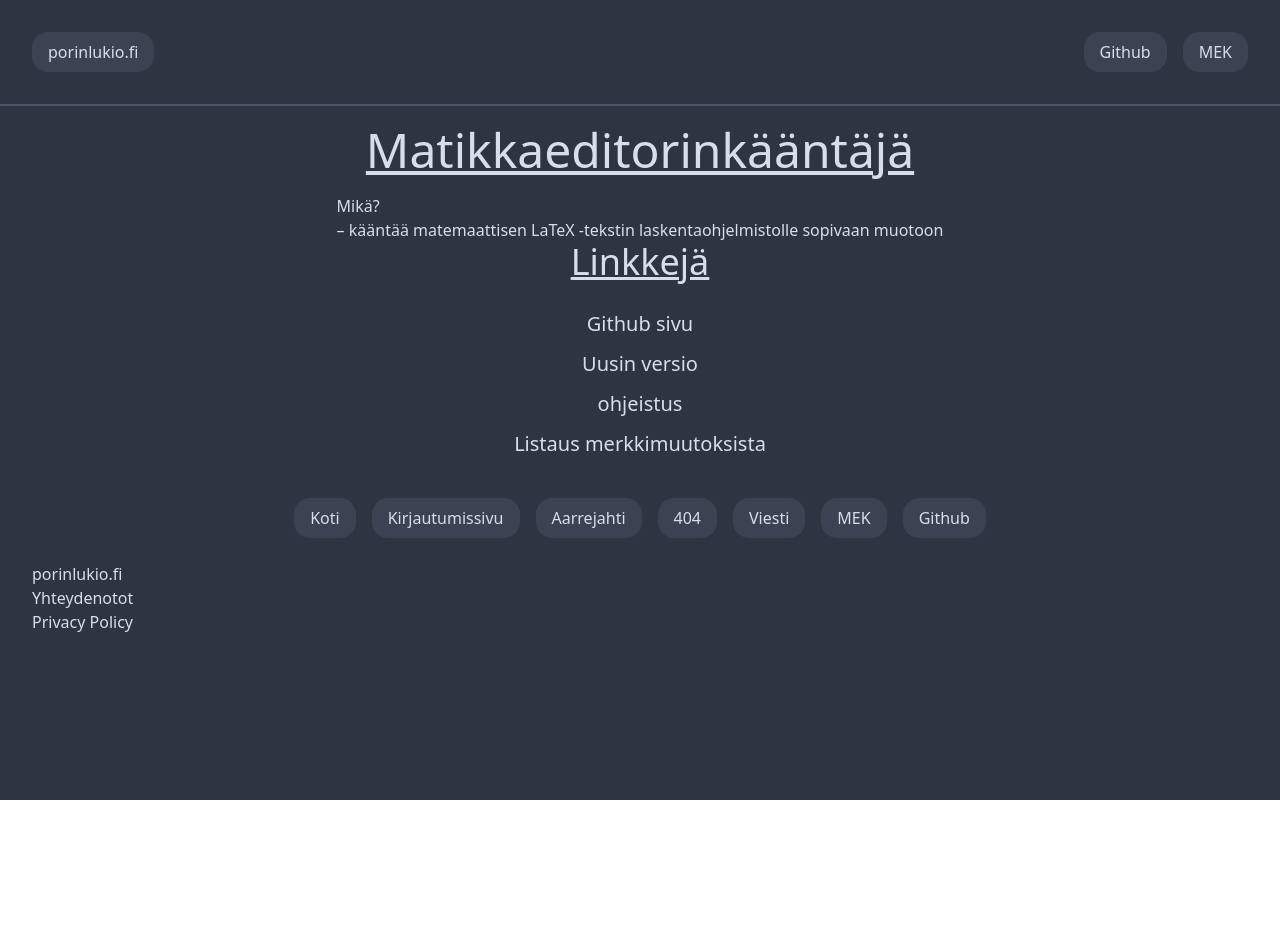
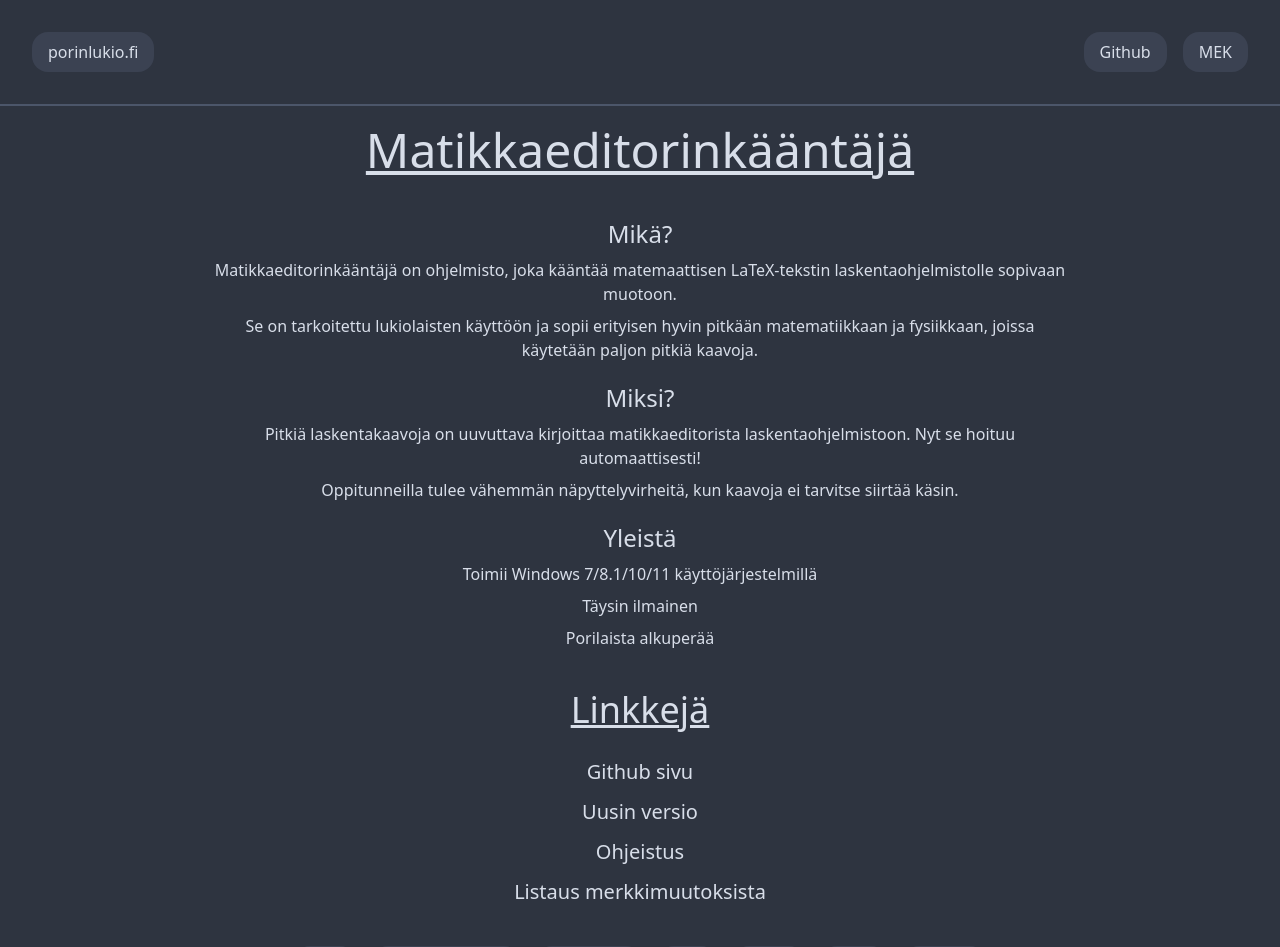
Before and after one commit to eeme1i/fish, a Next.js app: page /mek in a window 1280 px wide. Shown: the top 947 px of the page. Before the commit the page ends 800 px from the top, so only its background shows below. Built offline with nearby package versions, Linux system fonts and the light colour scheme; no server answers.

Commit message:
Add text

```diff
--- a/components/MekLinks.js
+++ b/components/MekLinks.js
@@ -1,25 +1,36 @@
 import Link from "next/dist/client/link";
+
+function LinkElement({ link, text }) {
+  return (
+    <Link href={link}>
+      <a className="hover:underline mx-auto">{text}</a>
+    </Link>
+  );
+}
 
 export default function MekLinks() {
   return (
-    <div className="pb-8 text-xl text-nord4 flex flex-col gap-3 w-full">
+    <div className="pb-8 p-5 text-xl text-nord4 flex flex-col gap-3 w-full">
       <a className="text-4xl underline mx-auto pb-4">Linkkejä</a>
+      <LinkElement
+        link="https://github.com/matikkaeditorinkaantaja"
+        text="Github sivu"
+      />
 
-      <Link href="https://github.com/matikkaeditorinkaantaja">
-        <a className="hover:underline mx-auto">Github sivu</a>
-      </Link>
+      <LinkElement
+        link="https://github.com/matikkaeditorinkaantaja/Matikkaeditorinkaantaja/releases"
+        text="Uusin versio"
+      />
 
-      <Link href="https://github.com/matikkaeditorinkaantaja/Matikkaeditorinkaantaja/releases">
-        <a className="hover:underline mx-auto">Uusin versio</a>
-      </Link>
+      <LinkElement
+        link="https://docs.google.com/document/d/1akGTKmWnCJrbmtH4gM1ucTExSKc3ipGZCM-l1wJatUQ/edit"
+        text="Ohjeistus"
+      />
 
-      <Link href="https://docs.google.com/document/d/1akGTKmWnCJrbmtH4gM1ucTExSKc3ipGZCM-l1wJatUQ/edit">
-        <a className="hover:underline mx-auto">ohjeistus</a>
-      </Link>
-
-      <Link href="https://docs.google.com/spreadsheets/d/1bi-iejOZ7LSQXTja8hWFj7LcgKMt4z3Aa5pRelak9R8/edit?usp=sharing">
-        <a className="hover:underline mx-auto">Listaus merkkimuutoksista</a>
-      </Link>
+      <LinkElement
+        link="https://docs.google.com/spreadsheets/d/1bi-iejOZ7LSQXTja8hWFj7LcgKMt4z3Aa5pRelak9R8/edit?usp=sharing"
+        text="Listaus merkkimuutoksista"
+      />
     </div>
   );
 }
--- a/pages/mek.js
+++ b/pages/mek.js
@@ -4,7 +4,7 @@
 import Head from "next/dist/shared/lib/head";
 
 function Row({ text }) {
-  return <a>&ndash; {text}</a>;
+  return <a className="text-center">{text}</a>;
 }
 
 export default function Home() {
@@ -18,12 +18,34 @@
       <Header />
 
       <div className="text-nord4 flex flex-col">
-        <a className="mx-auto py-5 text-5xl underline">
-          Matikkaeditorinkääntäjä
-        </a>
-        <div className="flex flex-col w-sm mx-auto">
-          <a>Mikä?</a>
-          <Row text="kääntää matemaattisen LaTeX -tekstin laskentaohjelmistolle sopivaan muotoon"></Row>
+        <div className="h-28 py-5 text-5xl">
+          <div className="absolute w-full flex">
+            <a className="mx-auto underline visible md:invisible">MEK</a>
+          </div>
+          <div className="absolute w-full flex">
+            <a className="mx-auto underline break-all invisible md:visible">
+              Matikkaeditorinkääntäjä
+            </a>
+          </div>
+        </div>
+
+        <div className="flex flex-col w-2/3 mx-auto gap-2 pb-5">
+          <a className="mx-auto text-2xl">Mikä?</a>
+          <Row text="Matikkaeditorinkääntäjä on ohjelmisto, joka kääntää matemaattisen LaTeX-tekstin laskentaohjelmistolle sopivaan muotoon."></Row>
+          <Row text="Se on tarkoitettu lukiolaisten käyttöön ja sopii erityisen hyvin pitkään matematiikkaan ja fysiikkaan, joissa käytetään paljon pitkiä kaavoja."></Row>
+        </div>
+
+        <div className="flex flex-col w-2/3 mx-auto gap-2 pb-5">
+          <a className="mx-auto text-2xl">Miksi?</a>
+          <Row text="Pitkiä laskentakaavoja on uuvuttava kirjoittaa matikkaeditorista laskentaohjelmistoon. Nyt se hoituu automaattisesti!"></Row>
+          <Row text="Oppitunneilla tulee vähemmän näpyttelyvirheitä, kun kaavoja ei tarvitse siirtää käsin."></Row>
+        </div>
+
+        <div className="flex flex-col w-2/3 mx-auto gap-2 pb-5">
+          <a className="mx-auto text-2xl">Yleistä</a>
+          <Row text="Toimii Windows 7/8.1/10/11 käyttöjärjestelmillä"></Row>
+          <Row text="Täysin ilmainen"></Row>
+          <Row text="Porilaista alkuperää"></Row>
         </div>
       </div>
 
```
